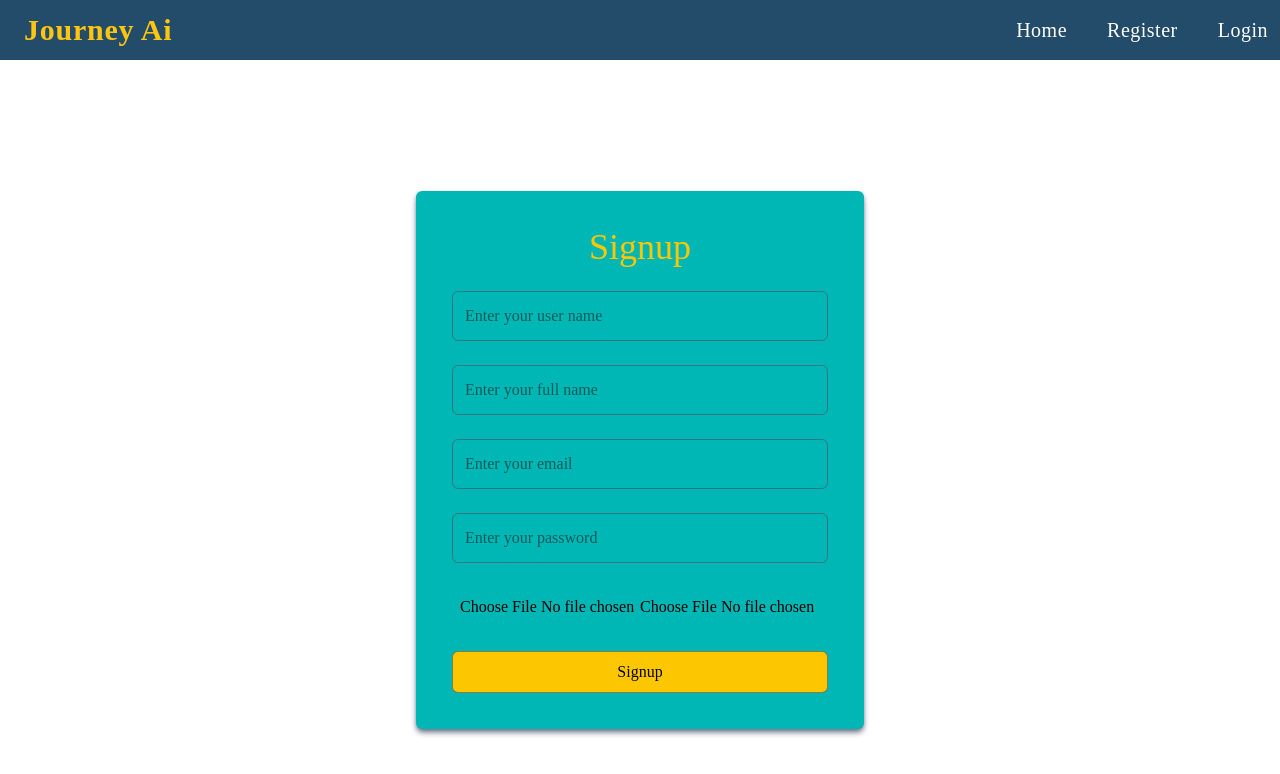
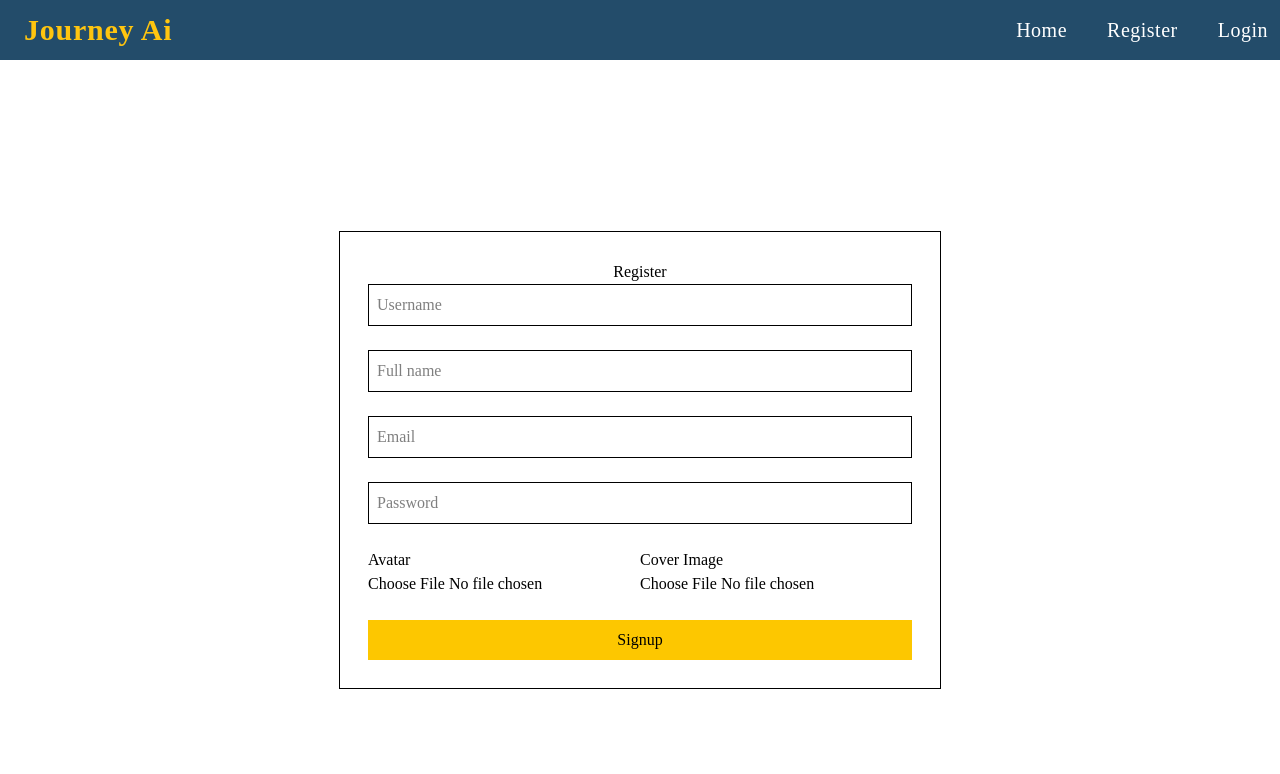
Before and after one commit to atul64796/JourneyAi, a React (Vite) app in the folder Frontend/: page /register in a window 1280 px wide. Shown: the top 774 px of the page. Built offline with nearby package versions, Linux system fonts and the light colour scheme; a web font is replaced by a local one.

Commit message:
add signup page

```diff
--- a/Frontend/package.json
+++ b/Frontend/package.json
@@ -11,9 +11,12 @@
   },
   "dependencies": {
     "@tailwindcss/vite": "^4.1.17",
+    "axios": "^1.13.2",
     "react": "^19.1.1",
     "react-dom": "^19.1.1",
+    "react-hook-form": "^7.68.0",
     "react-router-dom": "^7.10.1",
+    "sweetalert2": "^11.26.4",
     "tailwindcss": "^4.1.17"
   },
   "devDependencies": {
--- a/Frontend/src/components/Login/Login.jsx
+++ b/Frontend/src/components/Login/Login.jsx
@@ -4,15 +4,7 @@ function Login() {
   return (
     <>
 
-      <div className=' flex justify-center items-center h-[100vh]  '>
-      <form className='flex flex-col gap-6  justify-center p-9 border-radius rounded-md  bg-[#00B7B5] w-[29vw] shadow-md shadow-gray-500' >
-      <div className='flex justify-center text-4xl text-yellow-400 '><h1>Login</h1></div>
-        <input type='text' name='username' placeholder='Enter your user name' className='border border-gray-600/65 p-3 border-radius rounded-md '/>
-        <input type='email' name='email' placeholder='Enter your email' className='border border-gray-600/65 p-3 border-radius rounded-md'/>
-        <input type='email' name='password' placeholder='Enter your password' className='border border-gray-600/65 p-3 border-radius rounded-md'/>
-        <input type='submit' value="Login" className='border bg-yellow-400 text-black border-gray-600/65 p-2 border-radius rounded-md' />
-      </form>
-      </div>
+
     </>
   )
 }
--- a/Frontend/src/components/Signup/Register.jsx
+++ b/Frontend/src/components/Signup/Register.jsx
@@ -1,25 +1,137 @@
 import React from 'react'
+import { useForm } from 'react-hook-form';
+import Swal from 'sweetalert2';
+import { useState } from 'react';
+import api from '../../services/api';
 
 function Register() {
+  const [loading,setLoading] = useState(false);
+  const [serverError,setServerError] = useState("");
+
+
+
+
+  const {register,handleSubmit,formState:{errors}} = useForm();
+
+  const onSubmit = async(formData)=>{
+    setLoading(true);
+    setServerError("");
+
+    try {
+      const fd = new FormData();
+      fd.append("username",formData.username)
+      fd.append("fullName",formData.fullName)
+      fd.append("email",formData.email)
+      fd.append("password",formData.password)
+
+      if (formData.avatar[0]) fd.append("avatar", formData.avatar[0]);
+      if (formData.coverImage[0]) fd.append("coverImage", formData.coverImage[0]);
+
+      const res = await api.post("/user/register",fd);
+
+     const { user, accessToken, refreshToken } = res.data.data;
+     localStorage.setItem("accessToken",accessToken);
+     localStorage.setItem("refreshToken",refreshToken);
+     localStorage.setItem("user",JSON.stringify(user));
+    Swal.fire({
+      title: "Good job!",
+      text: "user registered successfully",
+    icon: "success"
+    });
+    } catch (err) {
+      const mess = err.response?.data?.data?.message;
+      setServerError(mess);
+      console.log(mess)
+      Swal.fire({
+      icon: "error",
+      title: "Oops...",
+      text: "Something went wrong!",
+      });
+    }
+  }
+
+
   return (
     <>
-      {/* //username, fullName, email, password  */}
-      <div className=' flex justify-center items-center h-[100vh] '>
-      <form className='flex flex-col gap-6  justify-center p-9 border-radius rounded-md  bg-[#00B7B5] shadow-md shadow-gray-500 w-[35vw]' action="/upload" enctype="multipart/form-data" >
-      <div className='flex justify-center text-4xl text-yellow-400 '><h1>Signup</h1></div>
-        <input type='text' name='username' placeholder='Enter your user name' className='border border-gray-600/65 p-3 border-radius rounded-md '/>
-        <input type='text' name='fullName' placeholder='Enter your full name' className='border border-gray-600/65 p-3 border-radius rounded-md'/>
-        <input type='email' name='email' placeholder='Enter your email' className='border border-gray-600/65 p-3 border-radius rounded-md'/>
-
-        <input type='password' name='password' placeholder='Enter your password' className='border border-gray-600/65 p-3 border-radius rounded-md'/>
-        <div className='flex p-2'>
-        <input type='file' name='avatar' className=' w-1/2'  />
-        <input type='file' name='coverImage' className=' w-1/2'/>
+      <div className='flex flex-col justify-center items-center h-[100vh]'>
+      <div className='border p-7 '>
+       <div className='flex justify-center'><h1>Register</h1></div>
+       <form onSubmit={handleSubmit(onSubmit)} encType="multipart/form-data" className='flex flex-col gap-6' >
+        <div>
+          <input
+            type="text"
+            placeholder="Username"
+            {...register("username", { required: "Username is required" })}
+            className='border w-full p-2'
+          />
+          {errors.username && (
+            <p className="text-red-600 text-sm">{errors.username.message}</p>
+          )}
         </div>
 
-        <input type='submit' value="Signup" className='border bg-yellow-400 text-black border-gray-600/65 p-2 border-radius rounded-md' />
+        <div>
+          <input
+            type="text"
+            placeholder="Full name"
+            {...register("fullName", { required: "Full name is required" })}
+             className='border w-full p-2'
+          />
+          {errors.fullName && (
+            <p className="text-red-600 text-sm">{errors.fullName.message}</p>
+          )}
+        </div>
+
+        <div>
+          <input
+            type="email"
+            placeholder="Email"
+            {...register("email", { required: "Email is required" })}
+             className='border w-full p-2'
+          />
+          {errors.email && (
+            <p className="text-red-600 text-sm">{errors.email.message}</p>
+          )}
+        </div>
+
+        <div>
+          <input
+            type="password"
+            placeholder="Password"
+            {...register("password", {
+              required: "Password is required",
+              minLength: { value: 6, message: "Min 6 characters" },
+            })}
+             className='border w-full p-2'
+          />
+          {errors.password && (
+            <p className="text-red-600 text-sm">{errors.password.message}</p>
+          )}
+        </div>
+
+        <div className='flex'>
+        <div className='flex flex-col'>
+          <label>Avatar</label>
+          <input type="file" {...register("avatar")} accept="image/*" />
+        </div>
+
+        <div className='flex flex-col'>
+          <label>Cover Image</label>
+          <input type="file" {...register("coverImage")} accept="image/*" />
+        </div>
+
+        </div>
+
+        {serverError && (
+          <p className="text-red-600 text-sm mt-2">{String(serverError)}</p>
+        )}
+
+        <button type="submit" disabled={loading} className='bg-yellow-400 p-2'>
+          {loading ? "Creating..." : "Signup"}
+        </button>
       </form>
       </div>
+    </div>
+
     </>
   )
 }
--- /dev/null
+++ b/Frontend/src/context/Auth,.jsx
@@ -0,0 +1,28 @@
+// authService.js
+import api, { TOKEN_KEY } from "../api";
+
+const authService = {
+  login: async (credentials) => {
+    const res = await api.post("/user/login", credentials);
+
+    // expect backend to return { accessToken, user }
+    const { accessToken, user } = res.data.data;
+
+    localStorage.setItem(TOKEN_KEY, accessToken);
+    localStorage.setItem("user", JSON.stringify(user));
+
+    return user;
+  },
+
+  logout: () => {
+    localStorage.removeItem(TOKEN_KEY);
+    localStorage.removeItem("user");
+  },
+
+  getUser: () => {
+    const user = localStorage.getItem("user");
+    return user ? JSON.parse(user) : null;
+  },
+};
+
+export default authService;
--- /dev/null
+++ b/Frontend/src/services/api.js
@@ -0,0 +1,19 @@
+import axios from "axios";
+
+export const API_BASE = "http://localhost:8000/j1/v1";
+export const TOKEN_KEY = "accessToken";
+
+export const api = axios.create({
+  baseURL: API_BASE,
+  withCredentials: true, // allow cookie auth
+  headers: { Accept: "application/json" },
+});
+
+api.interceptors.request.use((config) => {
+  const token = localStorage.getItem(TOKEN_KEY);
+  if (token) config.headers.Authorization = `Bearer ${token}`;
+  return config;
+});
+
+
+export default api;
```
Also changed, not shown: 1 other file (tests, documents, lock files or other folders).
